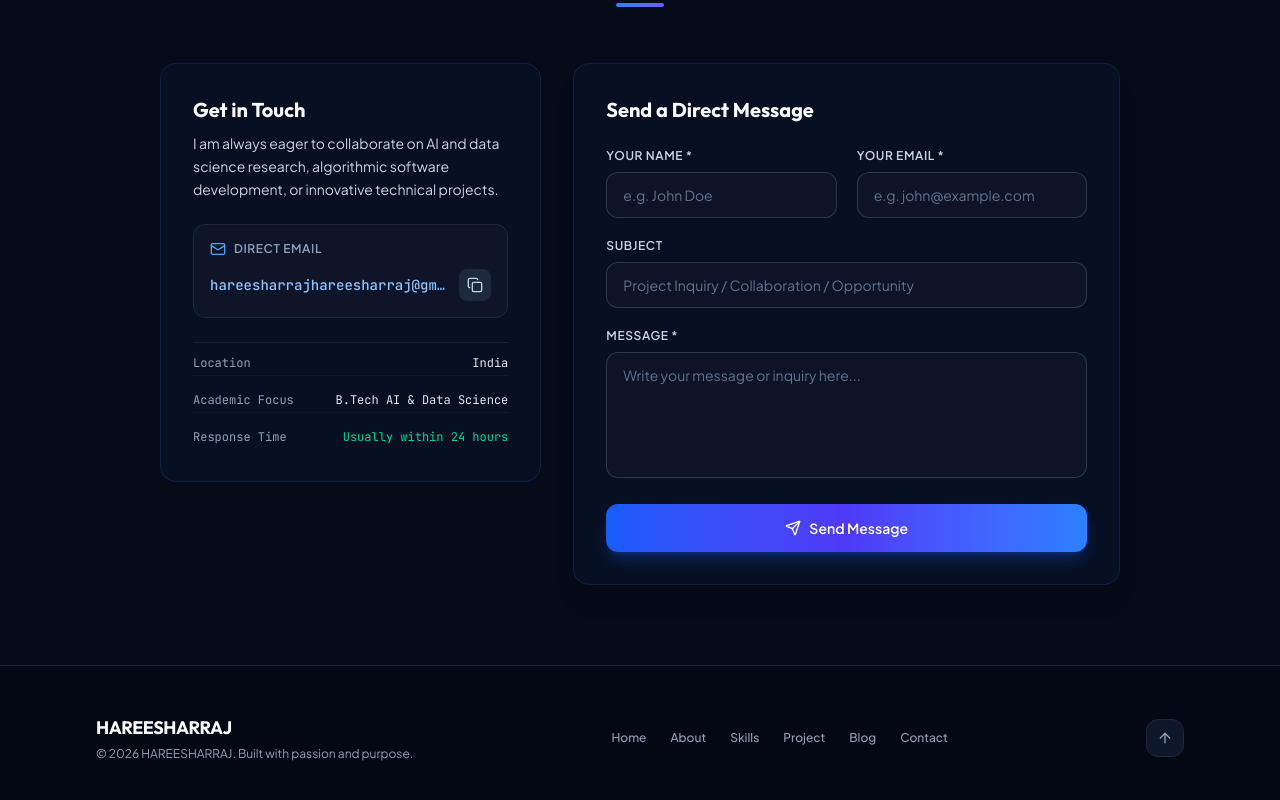
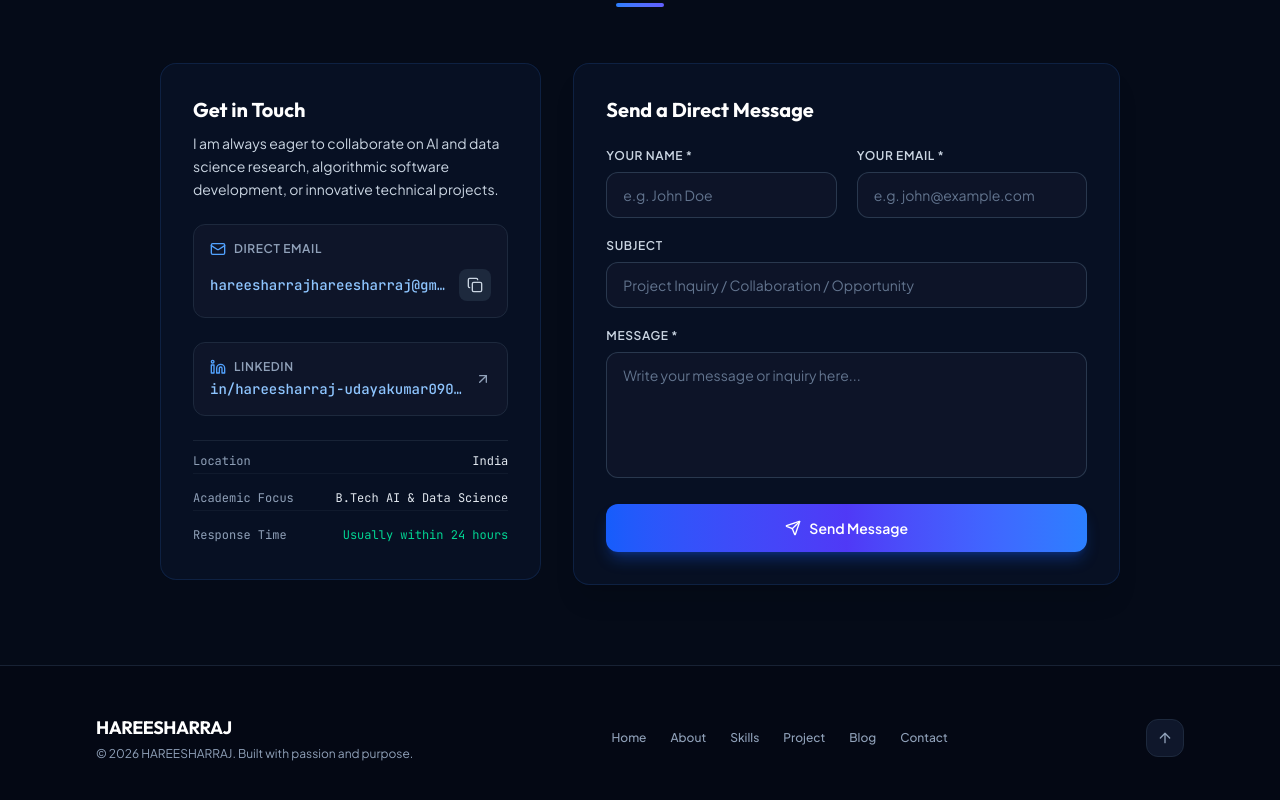
Before and after one commit to hareesharrajhareesharraj-lab/hareesh090408, a React (Vite) app: page / in a window 1280 px wide. Shown: the part 8922-9722 px from the top of the page. Built offline with nearby package versions, Linux system fonts and the light colour scheme.

Commit message:
Add LinkedIn profile link to contact section

```diff
--- a/src/components/Contact.tsx
+++ b/src/components/Contact.tsx
@@ -1,5 +1,5 @@
 import React, { useState } from 'react';
-import { Mail, Send, Copy, Check, Sparkles, MessageSquare, ArrowUpRight } from 'lucide-react';
+import { Mail, Send, Copy, Check, Sparkles, MessageSquare, ArrowUpRight, Linkedin } from 'lucide-react';
 import { usePortfolio } from '../context/PortfolioContext';
 
 export const Contact: React.FC = () => {
@@ -109,6 +109,25 @@ export const Contact: React.FC = () => {
                   </p>
                 )}
               </div>
+
+              <a
+                href="https://www.linkedin.com/in/hareesharraj-udayakumar090408"
+                target="_blank"
+                rel="noopener noreferrer"
+                className="group flex items-center justify-between gap-3 p-4 rounded-xl bg-slate-900/90 border border-slate-800 hover:border-blue-500/60 transition-colors"
+              >
+                <div className="min-w-0 space-y-1">
+                  <div className="flex items-center gap-2 text-xs font-semibold text-slate-400 uppercase tracking-wider">
+                    <Linkedin className="w-4 h-4 text-blue-400" aria-hidden="true" />
+                    <span>LinkedIn</span>
+                  </div>
+                  <p className="text-sm font-medium text-blue-300 group-hover:text-white transition-colors truncate font-data">
+                    in/hareesharraj-udayakumar090408
+                  </p>
+                </div>
+                <ArrowUpRight className="w-4 h-4 text-slate-400 group-hover:text-white shrink-0 transition-colors" aria-hidden="true" />
+                <span className="sr-only">(opens in a new tab)</span>
+              </a>
 
               {/* Status details */}
               <div className="space-y-3 pt-2 text-xs text-slate-400 font-data border-t border-slate-800/80">
```
